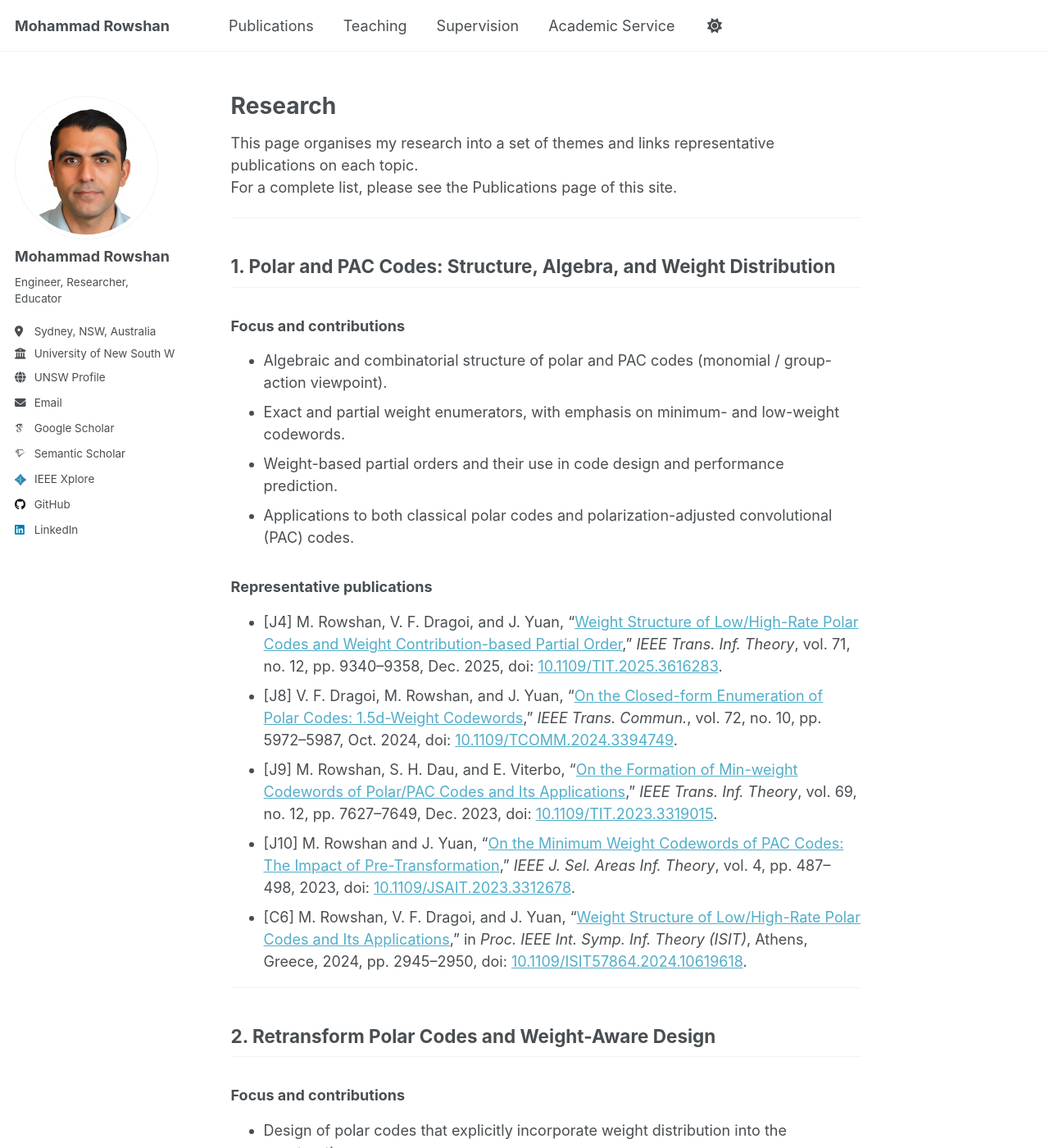
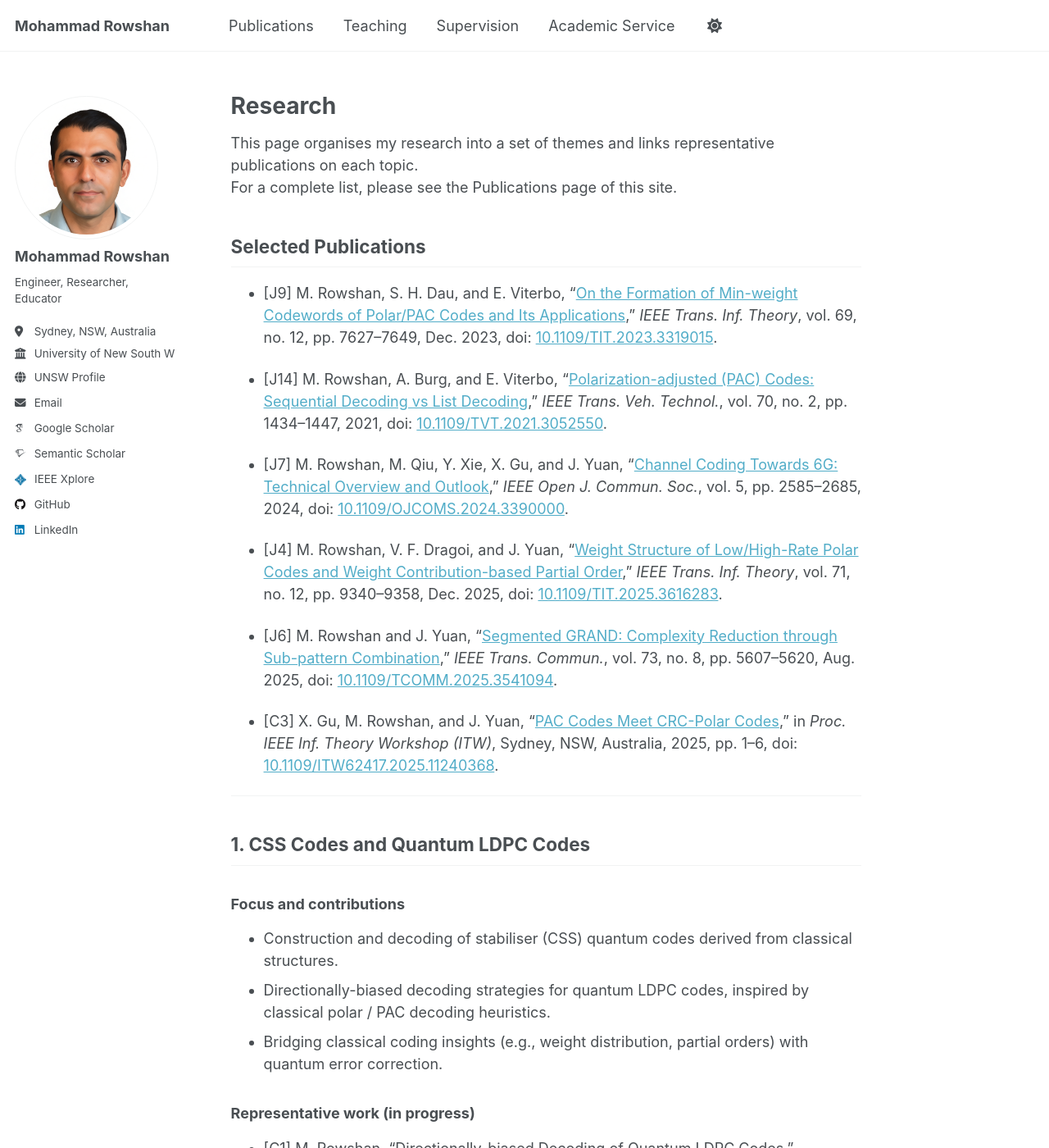
Before and after one commit to mohammad-rowshan/mohammad-rowshan.github.io, a Jekyll site: the page built from _pages/research.md, in a window 1280 px wide and 1400 px high. Shown: the whole window at 82% size. Built offline with Jekyll 4.4.1, drawn with Linux system fonts in a browser that asks for light colours; some web fonts are replaced; a script that is not in the unit is left out; comment, search, counter and statistics services are not loaded; some of the changed text lies outside the part shown.

Commit message:
Update research.md

```diff
--- a/_pages/research.md
+++ b/_pages/research.md
@@ -13,9 +13,40 @@ published: true
 This page organises my research into a set of themes and links representative publications on each topic.
 For a complete list, please see the Publications page of this site.
 
+
+## Selected Publications
+
+- [J9] M. Rowshan, S. H. Dau, and E. Viterbo, “[On the Formation of Min-weight Codewords of Polar/PAC Codes and Its Applications](https://doi.org/10.1109/TIT.2023.3319015),” *IEEE Trans. Inf. Theory*, vol. 69, no. 12, pp. 7627–7649, Dec. 2023, doi: [10.1109/TIT.2023.3319015](https://doi.org/10.1109/TIT.2023.3319015).
+
+- [J14] M. Rowshan, A. Burg, and E. Viterbo, “[Polarization-adjusted (PAC) Codes: Sequential Decoding vs List Decoding](https://doi.org/10.1109/TVT.2021.3052550),” *IEEE Trans. Veh. Technol.*, vol. 70, no. 2, pp. 1434–1447, 2021, doi: [10.1109/TVT.2021.3052550](https://doi.org/10.1109/TVT.2021.3052550).
+
+- [J7] M. Rowshan, M. Qiu, Y. Xie, X. Gu, and J. Yuan, “[Channel Coding Towards 6G: Technical Overview and Outlook](https://doi.org/10.1109/OJCOMS.2024.3390000),” *IEEE Open J. Commun. Soc.*, vol. 5, pp. 2585–2685, 2024, doi: [10.1109/OJCOMS.2024.3390000](https://doi.org/10.1109/OJCOMS.2024.3390000).
+
+- [J4] M. Rowshan, V. F. Dragoi, and J. Yuan, “[Weight Structure of Low/High-Rate Polar Codes and Weight Contribution-based Partial Order](https://doi.org/10.1109/TIT.2025.3616283),” *IEEE Trans. Inf. Theory*, vol. 71, no. 12, pp. 9340–9358, Dec. 2025, doi: [10.1109/TIT.2025.3616283](https://doi.org/10.1109/TIT.2025.3616283).
+
+- [J6] M. Rowshan and J. Yuan, “[Segmented GRAND: Complexity Reduction through Sub-pattern Combination](https://doi.org/10.1109/TCOMM.2025.3541094),” *IEEE Trans. Commun.*, vol. 73, no. 8, pp. 5607–5620, Aug. 2025, doi: [10.1109/TCOMM.2025.3541094](https://doi.org/10.1109/TCOMM.2025.3541094).
+
+- [C3] X. Gu, M. Rowshan, and J. Yuan, “[PAC Codes Meet CRC-Polar Codes](https://doi.org/10.1109/ITW62417.2025.11240368),” in *Proc. IEEE Inf. Theory Workshop (ITW)*, Sydney, NSW, Australia, 2025, pp. 1–6, doi: [10.1109/ITW62417.2025.11240368](https://doi.org/10.1109/ITW62417.2025.11240368).
+
 ---
 
-## 1. Polar and PAC Codes: Structure, Algebra, and Weight Distribution
+## 1. CSS Codes and Quantum LDPC Codes
+
+### Focus and contributions
+
+- Construction and decoding of stabiliser (CSS) quantum codes derived from classical structures.
+- Directionally-biased decoding strategies for quantum LDPC codes, inspired by classical polar / PAC decoding heuristics.
+- Bridging classical coding insights (e.g., weight distribution, partial orders) with quantum error correction.
+
+### Representative work (in progress)
+
+- [C1] M. Rowshan, “Directionally-biased Decoding of Quantum LDPC Codes,” submitted to *2026 IEEE Int. Symp. Inf. Theory (ISIT)*, Guangzhou, China.
+  *(An IEEE Xplore link will be added here once the paper is accepted and published.)*
+
+---
+
+
+## 2. Channel Coding - Polar and PAC Codes: Structure, Algebra, and Weight Distribution
 
 ### Focus and contributions
 
@@ -34,7 +65,7 @@ For a complete list, please see the Publications page of this site.
 
 ---
 
-## 2. Retransform Polar Codes and Weight-Aware Design
+## 3. Channel Coding - Pretransformed Polar Codes and Weight-Aware Design
 
 ### Focus and contributions
 
@@ -52,7 +83,7 @@ For a complete list, please see the Publications page of this site.
 
 ---
 
-## 3. Advanced Decoding Algorithms for Polar, PAC, and Related Codes
+## 4. Channel Coding - Advanced Decoding Algorithms for Polar, PAC, and Related Codes
 
 ### Focus and contributions
 
@@ -74,7 +105,7 @@ For a complete list, please see the Publications page of this site.
 
 ---
 
-## 4. Channel Coding for 5G, 6G, and Beyond
+## 5. Channel Coding for 5G, 6G, and Beyond
 
 ### Focus and contributions
 
```
Also changed, not shown: other parts of _pages/research.md (+0 -16 lines).
